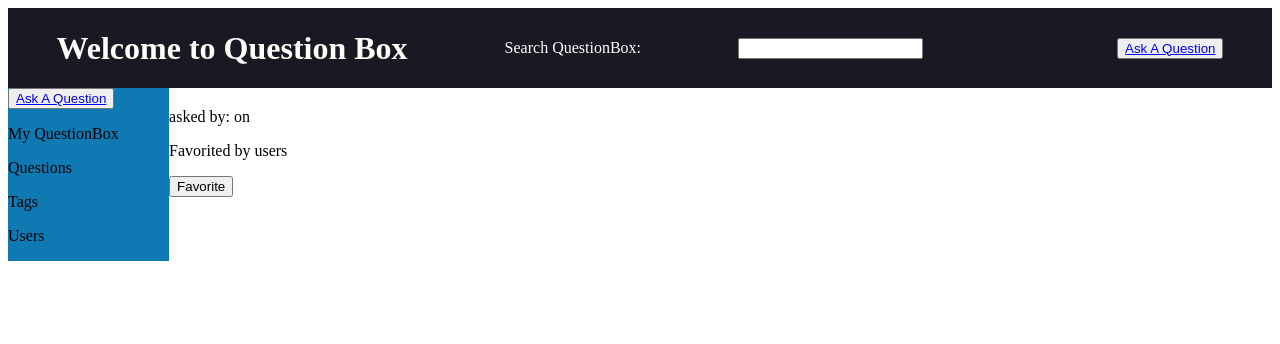
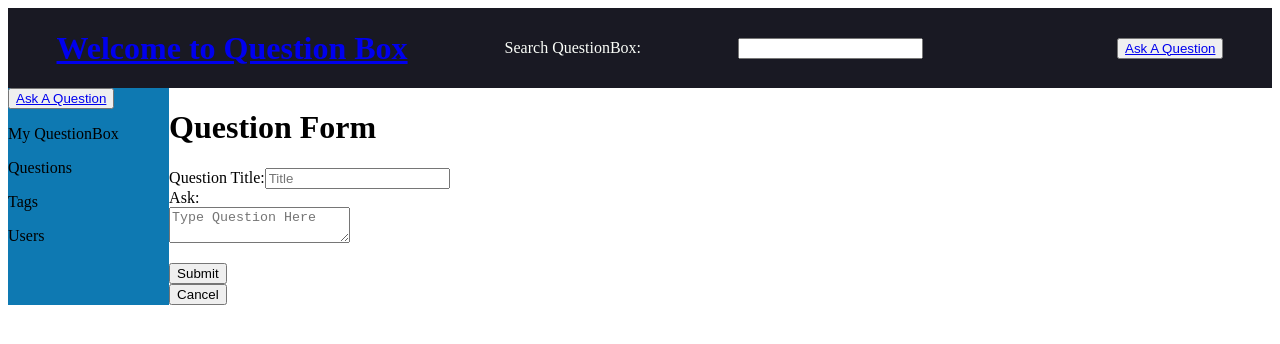
Before and after one commit to Momentum-Team-8/team-project-questionbox-team-mothman-fe, a React (Create React App) app: page /questions/ask in a window 1280 px wide. Shown: the top 344 px of the page. Built offline with nearby package versions, Linux system fonts and the light colour scheme; no server answers.

Commit message:
hooked up askquestion form and added link to header for root url

```diff
--- a/src/App.js
+++ b/src/App.js
@@ -33,7 +33,7 @@ export const App = () => {
                 )}
               />
               <Route
-                exact path='/questions/:id'
+                path='/details/:id'
                 component={() => (
                   <QuestionDetail
                     selectedQuestionId={selectedQuestionId}
--- a/src/components/AskQuestion.js
+++ b/src/components/AskQuestion.js
@@ -1,16 +1,73 @@
-import React from 'react'
 import axios from 'axios'
+import React, { useState } from 'react'
+import { Link, useHistory } from 'react-router-dom'
 
 export const AskQuestion = () => {
+  const [body, setBody] = useState('')
+  const [title, setTitle] = useState('')
+  const history = useHistory()
+
+  const handleSubmit = (event) => {
+    axios
+      .post(
+        'https://questionbox-sasmothbe.herokuapp.com/api/questions/create/',
+        {
+          title: title,
+          body: body
+        },
+        {
+          headers: {
+            Authorization: 'Token fe4ba9290bbdc508c1bd0369584bc981dbca214e',
+            'Content-Type': 'application/json'
+          }
+        }
+      )
+      .then((res) => {
+        console.log(res)
+        history.push('/')
+      })
+    event.preventDefault()
+    setBody('')
+    setTitle('')
+  }
+
   return (
     <div>
-      <h2>Ask A Question</h2>
-      <label className='label'>Question Title:</label>
-      <input
-        type='text'
-        value='title'
-        placeholder='title'
-      />
+      <form onSubmit={(event) => handleSubmit(event)}>
+        <h1>Question Form</h1>
+        <label>
+          Question Title:
+          <input
+            placeholder='Title'
+            type='text'
+            value={title}
+            onChange={(event) => setTitle(event.target.value)}
+          />
+        </label>
+        <div>
+          <label>Ask:</label>
+          <div>
+            <textarea
+              class='textarea'
+              placeholder='Type Question Here'
+              onChange={(event) => setBody(event.target.value)}
+            />
+            <p>{body}</p>
+          </div>
+          <div>
+            <div>
+              <button type='submit' value='Submit'>
+                Submit
+              </button>
+            </div>
+            <div>
+              <Link to='/'>
+                <button>Cancel</button>
+              </Link>
+            </div>
+          </div>
+        </div>
+      </form>
     </div>
   )
 }
--- a/src/components/Header.js
+++ b/src/components/Header.js
@@ -1,11 +1,14 @@
 import React from 'react'
 import '../App.css'
 import { AskButton } from './AskButton'
+import { Link } from 'react-router-dom'
 
 export const Header = () => {
   return (
     <div className='nav'>
-      <h1> Welcome to Question Box</h1>
+      <Link to='/'>
+        <h1> Welcome to Question Box</h1>
+      </Link>
       <label for='searchbox'>Search QuestionBox:</label>
       <input type='search' id='searchbox' name='searchbox' />
       <br />
--- a/src/components/QuestionList.js
+++ b/src/components/QuestionList.js
@@ -35,7 +35,7 @@ export const QuestionList = (props) => {
         {allQuestions.map((question, idx) => {
           return (
             <div key={idx} class='qCard'>
-              <Link to={`/questions/${question.id}`} onClick={(e) => handleClick(e)}>
+              <Link to={`/details/${question.id}`} onClick={(e) => handleClick(e)}>
                 <h3 id={question.id}>{question.title}</h3>
               </Link>
               <h4> asked by: {question.user} on {question.created_at}</h4>
```
